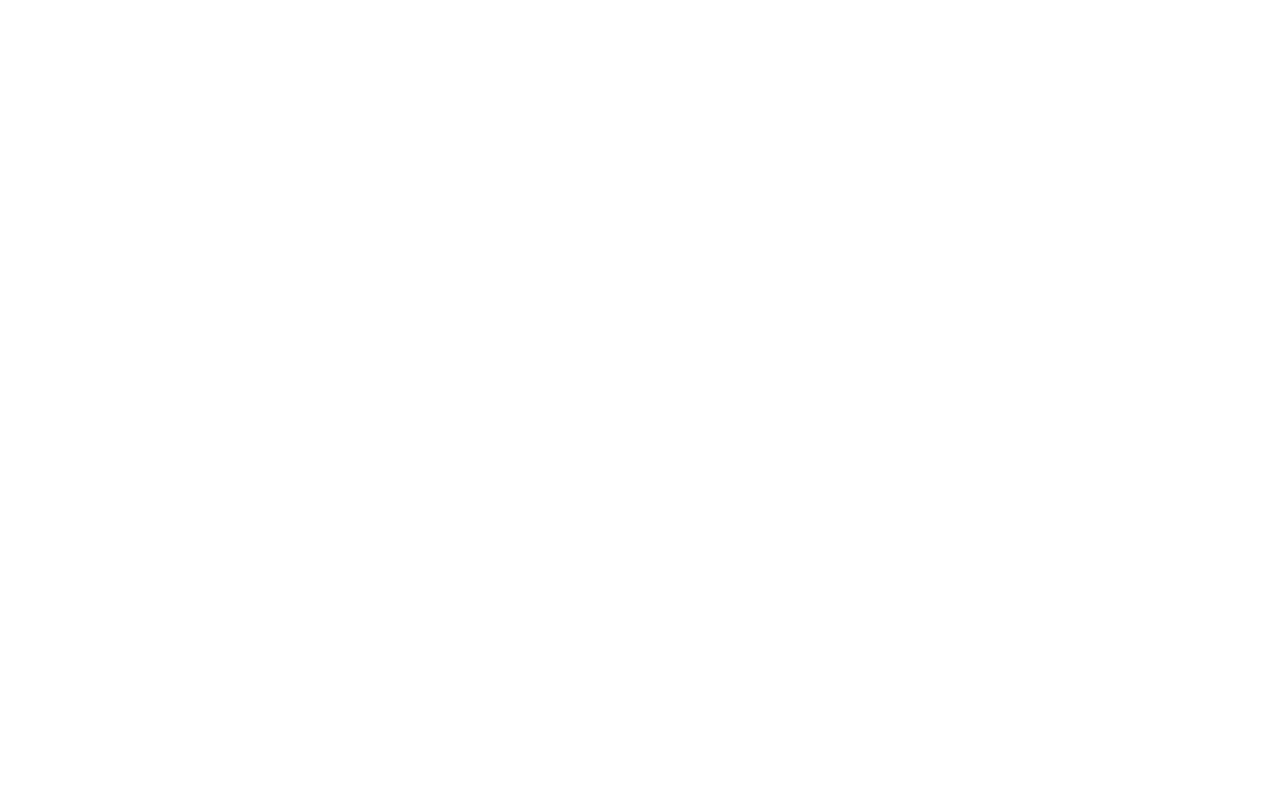
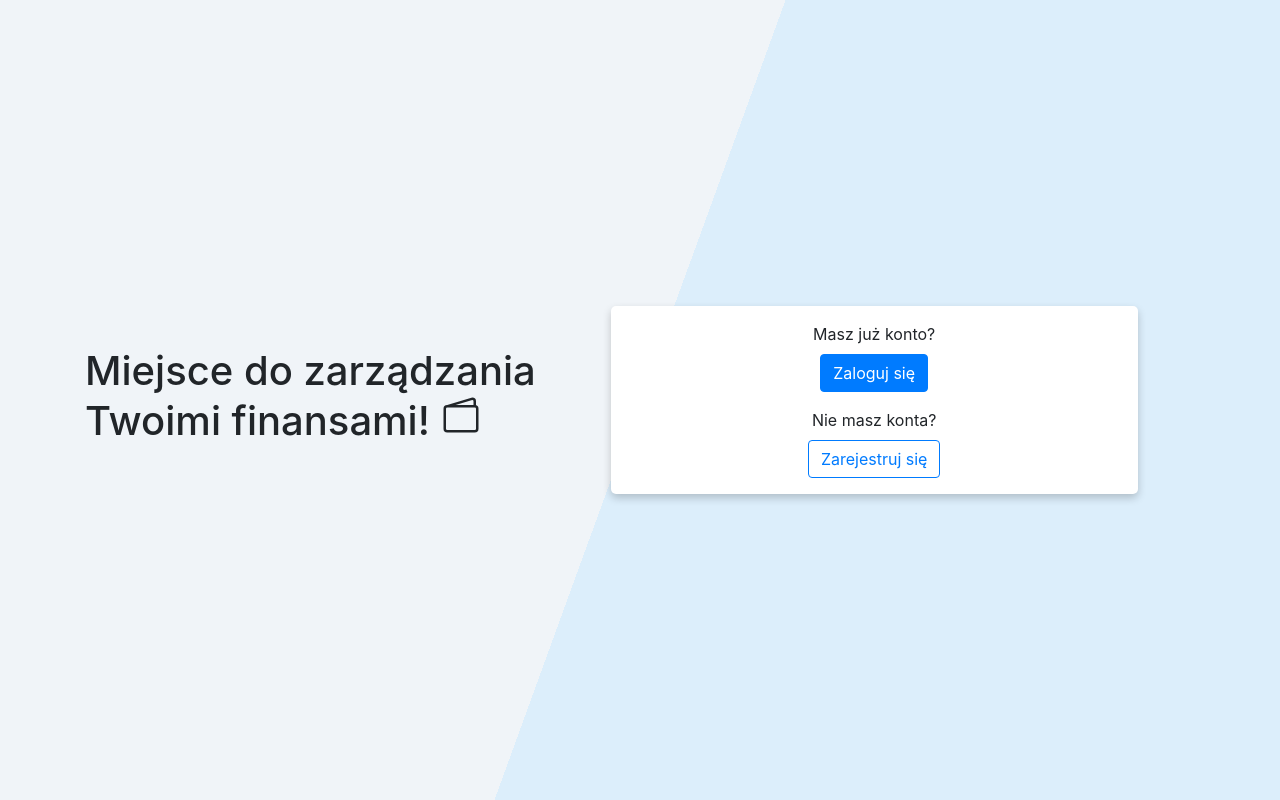
Before and after one commit to justynalezuch/Finance-Book, a PHP site: page /home.html in a window 1280 px wide. Before the commit the page is empty. Run offline with PHP 8.4, Linux system fonts and the light colour scheme.

Commit message:
Home page sketch

```diff
--- a/home.html
+++ b/home.html
@@ -12,8 +12,28 @@
     <link rel="stylesheet" href="style.css">
 
 </head>
-<body>
-    <div class="container">
+<body class="home">
+    <div class="container h-100 d-flex align-items-center">
+        <div class="row">
+            <div class="col-sm d-flex align-items-center">
+                <h1>Miejsce do zarządzania Twoimi finansami!
+                    <svg width="1em" height="1em" viewBox="0 0 16 16" class="bi bi-wallet2" fill="currentColor" xmlns="http://www.w3.org/2000/svg">
+                        <path d="M2.5 4l10-3A1.5 1.5 0 0 1 14 2.5v2h-1v-2a.5.5 0 0 0-.5-.5L5.833 4H2.5z"/>
+                        <path fill-rule="evenodd" d="M1 5.5A1.5 1.5 0 0 1 2.5 4h11A1.5 1.5 0 0 1 15 5.5v8a1.5 1.5 0 0 1-1.5 1.5h-11A1.5 1.5 0 0 1 1 13.5v-8zM2.5 5a.5.5 0 0 0-.5.5v8a.5.5 0 0 0 .5.5h11a.5.5 0 0 0 .5-.5v-8a.5.5 0 0 0-.5-.5h-11z"/>
+                    </svg>
+                </h1>
+            </div>
+            <div class="col-sm text-center p-3 m-3 cta-box">
+                <div class="text-center mb-3">
+                    <p>Masz już konto?</p>
+                    <a href="" class="btn btn-primary">Zaloguj się</a>
+                </div>
+                <div class="text-center">
+                    <p>Nie masz konta?</p>
+                    <a href="" class="btn btn-outline-primary">Zarejestruj się</a>
+                </div>
+            </div>
+        </div>
     </div>
     <script src="jquery-3.5.1.min.js"></script>
     <script src="bootstrap/bootstrap.min.js"></script>
--- a/style.css
+++ b/style.css
@@ -1,3 +1,18 @@
+html, body {
+  height: 100%;
+}
 
+body.home {
+  background: linear-gradient(110deg, #F0F4F8 50%, #DCEEFB 50%);
+}
+
+.cta-box {
+  background-color: #fff;
+  box-shadow: 0 4px 8px 0 rgba(0, 0, 0, 0.2);
+  border-radius: 5px;
+}
+.cta-box p {
+  margin-bottom: 0.5em;
+}
 
 /*# sourceMappingURL=style.css.map */
```
